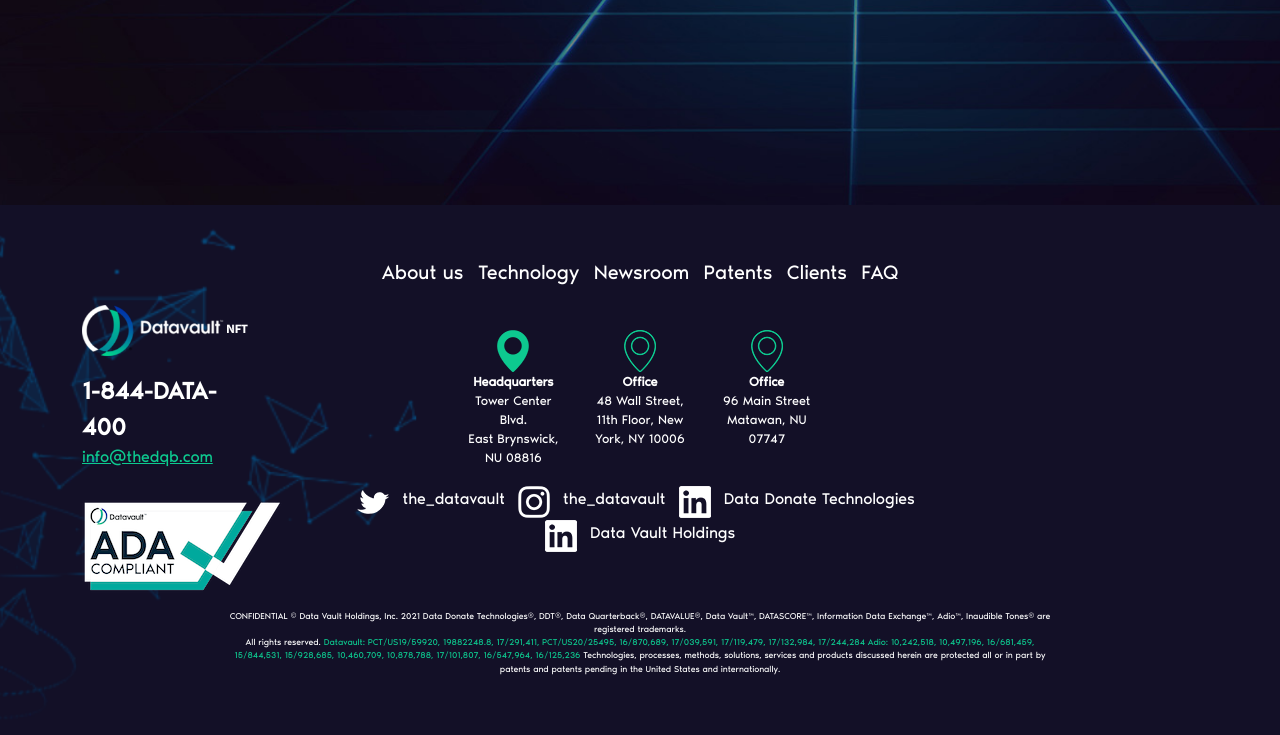
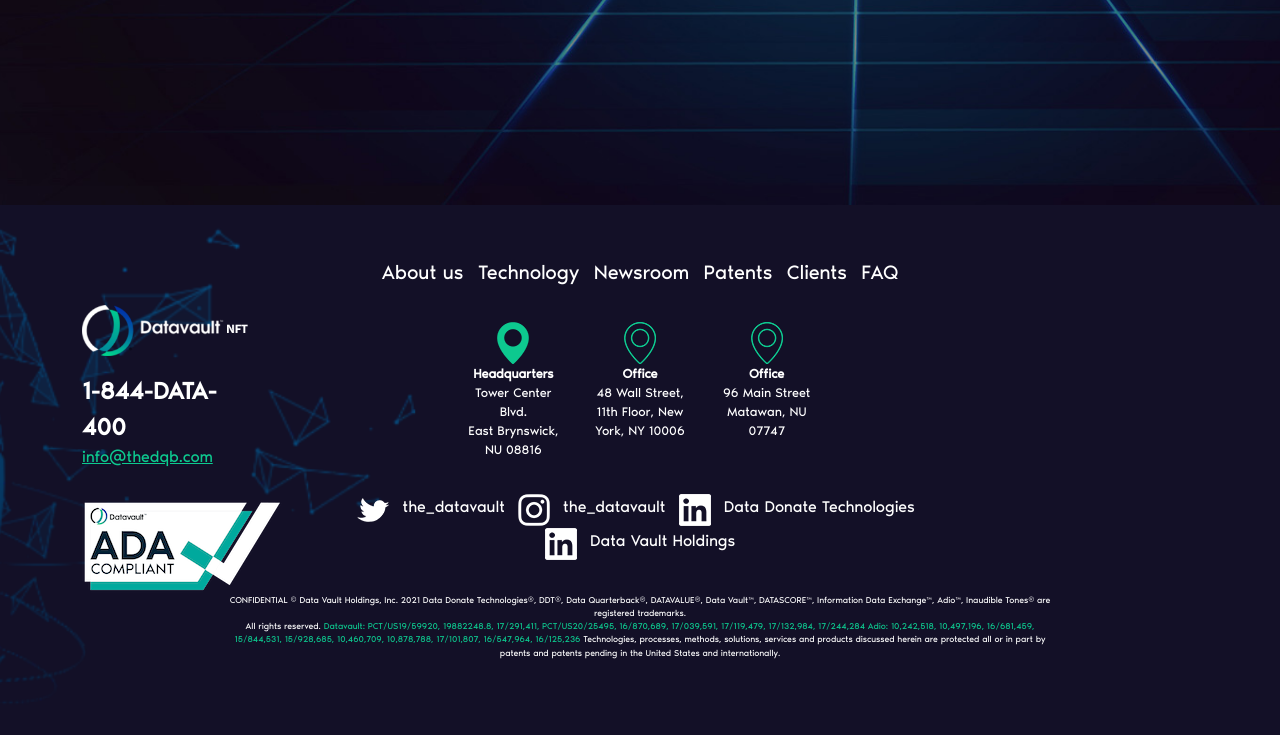
Before and after one commit to saadkhaan/dvtnft.com, a website: page coming-soon.html in a window 1280 px wide. Shown: the part 1105-1840 px from the top of the page. Drawn offline with nearby package versions, Linux system fonts and the light colour scheme.

Commit message:
footer fixes

```diff
--- a/coming-soon.html
+++ b/coming-soon.html
@@ -135,7 +135,7 @@
                     </div>
 
                     <!-- Social Media Links -->
-                    <ul class="list-inline d-flex flex-column flex-wrap d-lg-block gap-3">
+                    <ul class="list-inline d-flex flex-column flex-wrap d-lg-block gap-3 mt-3">
                         <li class="list-inline-item">
                             <img src="assets/TW_icon@2x.png" alt="Twitter icon" class="img-fluid d-inline me-2">
                             <p class="d-inline mb-0"><a href="https://twitter.com/the_datavault" target="_blank" rel="noopener" class="text-white text-decoration-none">the_datavault</a></p>
@@ -156,7 +156,7 @@
                 </div>
             </div>
 
-            <div class="row mt-3">
+            <div class="row">
                 <div class="col-12 col-sm-9 mx-auto text-center text-white disclaimer">
                     <p class="mb-0">CONFIDENTIAL © Data Vault Holdings, Inc. 2021 Data Donate Technologies®, DDT®, Data Quarterback®, DATAVALUE®, Data Vault™, DATASCORE™, Information Data Exchange™, Adio™, Inaudible Tones® are registered trademarks.</p>
                     <p>All rights reserved. <span class="text-success">Datavault: PCT/US19/59920, 19882248.8, 17/291,411, PCT/US20/25495, 16/870,689, 17/039,591, 17/119,479, 17/132,984, 17/244,284 Adio: 10,242,518, 10,497,196, 16/681,459, 15/844,531, 15/928,685, 10,460,709, 10,878,788, 17/101,807, 16/547,964, 16/125,236</span> Technologies, processes, methods, solutions, services and products discussed herein are protected all or in part by patents and patents pending in the United States and internationally.</p>
```
